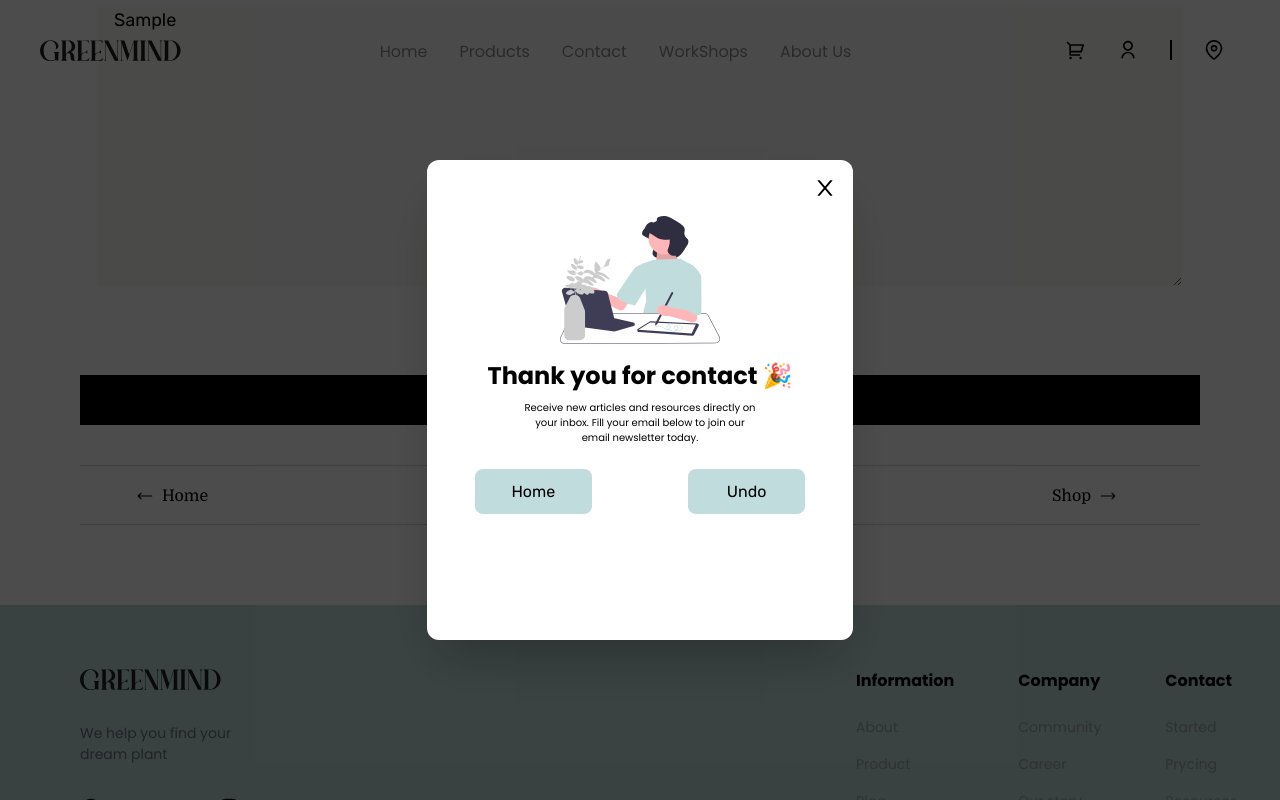
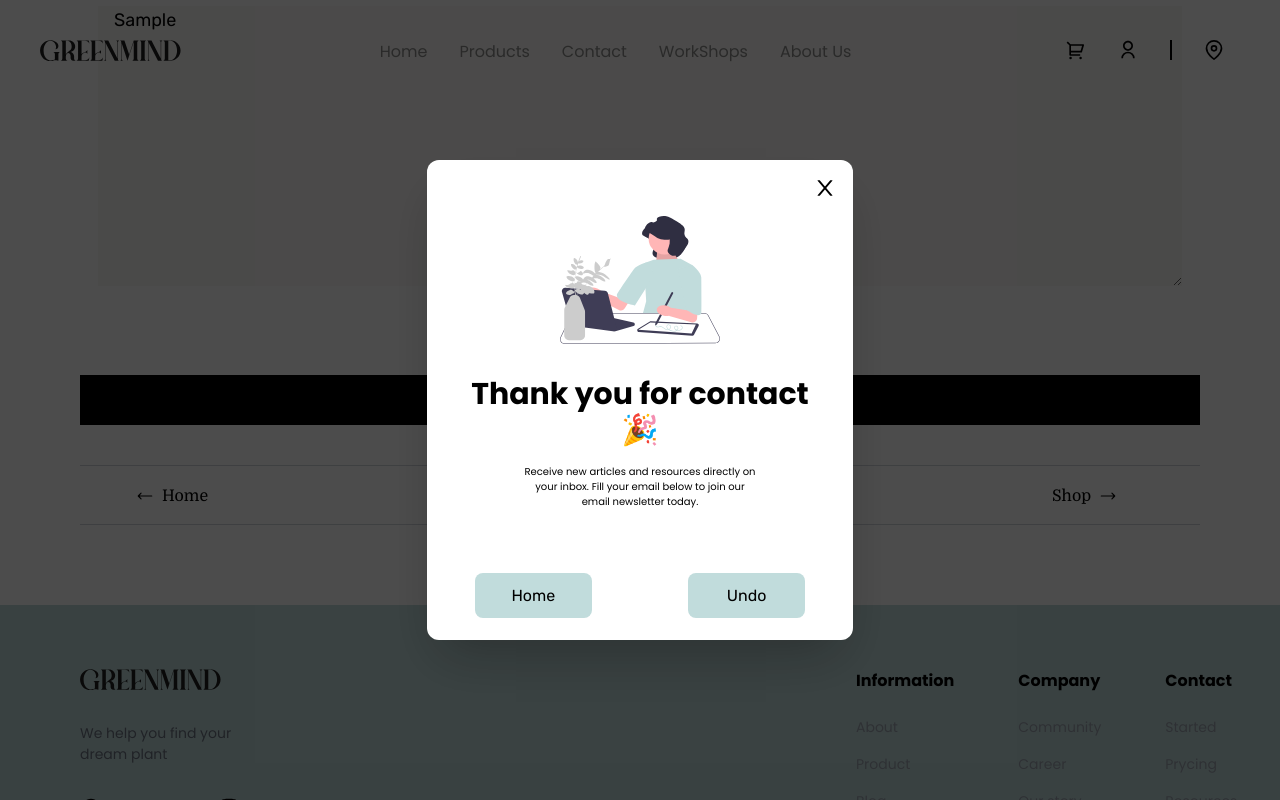
Before and after one commit to vanthang24803/GREEMIND, a React (Vite) app: page /contact in a window 1280 px wide. Both pictures are taken after typing "Sample", "name@example.com", "Sample", "Sample", "Sample" into the empty fields and a click on the button "Submit". Shown: the part 984-1784 px from the top of the page. Built offline with nearby package versions, Linux system fonts and the light colour scheme.

Commit message:
fix ui 2

```diff
--- a/src/components/contact/Modal.jsx
+++ b/src/components/contact/Modal.jsx
@@ -13,8 +13,8 @@ const Modal = ({ hanldeModal }) => {
         <div className="flex justify-center">
           <img src={ModalImg} alt="" className="h-32" />
         </div>
-        <div className="mx-8 my-4">
-          <h1 className="text-center text-2xl font-bold">
+        <div className="m-8">
+          <h1 className="my-4 text-center text-3xl font-bold">
             Thank you for contact 🎉
           </h1>
           <p className="my-2 text-center text-[14px] md:text-[10px]  lg:px-16">
@@ -22,12 +22,16 @@ const Modal = ({ hanldeModal }) => {
             email below to join our email newsletter today.
           </p>
         </div>
-        <div className="flex flex-col md:my-6 md:flex-row lg:mb-12">
+        <div className="flex flex-col md:my-12 md:flex-row lg:mt-16">
           <button className="primary w-6/7 mx-4 my-4 h-[45px] rounded-lg font-rubik hover:bg-gray-500 hover:text-white md:my-0 md:w-1/2 lg:mx-12 lg:w-1/3">
-           <Link to="/" className="text-black">Home</Link>
+            <Link to="/" className="text-black">
+              Home
+            </Link>
           </button>
-          <button className="primary  my-4 h-[45px] rounded-lg font-rubik hover:bg-gray-500 hover:text-white mx-4 md:my-0 md:w-1/2 lg:mx-12 lg:w-1/3"
-          onClick={hanldeModal}>
+          <button
+            className="primary  mx-4 my-4 h-[45px] rounded-lg font-rubik hover:bg-gray-500 hover:text-white md:my-0 md:w-1/2 lg:mx-12 lg:w-1/3"
+            onClick={hanldeModal}
+          >
             Undo
           </button>
         </div>
--- a/src/components/shop/NewNav.jsx
+++ b/src/components/shop/NewNav.jsx
@@ -53,7 +53,7 @@ const NewNav = () => {
       <div className="flex ">
         <div className="text-black" onClick={() => dispatch(open())}>
           <RiShoppingCart2Line className="icon" />
-          <div className="primary absolute right-[8%] top-[30%] z-10 h-4 w-4 rounded-full text-center  text-[12px] md:right-[25%] lg:right-[13.5%]">
+          <div className="primary absolute right-[8%] top-[30%] z-10 h-4 w-4 rounded-full text-center  text-[12px] md:right-[25%] lg:right-[12.5%]">
             {amount}
           </div>
         </div>
--- a/src/components/shop/Popup.jsx
+++ b/src/components/shop/Popup.jsx
@@ -4,7 +4,7 @@ import { AiOutlineClose } from "react-icons/ai";
 import PopupImg from "/src/assets/PopupImg.svg";
 const Popup = ({ hanldeModal }) => {
   return (
-    <div className="fixed inset-0 flex items-center justify-center bg-transparentBlack bg-opacity-10 z-10">
+    <div className="fixed inset-0 z-10 flex items-center justify-center bg-transparentBlack bg-opacity-10">
       <div className="w-3/4 rounded-xl bg-white shadow-2xl md:w-1/2 lg:h-3/5 lg:w-1/3 ">
         <button className="my-4 flex w-full justify-end " onClick={hanldeModal}>
           <AiOutlineClose className="mx-4 text-2xl transition-all ease-in-out hover:scale-125" />
@@ -21,15 +21,14 @@ const Popup = ({ hanldeModal }) => {
             email below to join our email newsletter today.
           </p>
         </div>
-        <form action="" className="my-6 flex flex-col px-6 lg:flex-row">
+        <form action="" className="my-12 flex flex-col px-6 lg:flex-row">
           <input
             type="email"
             placeholder="Enter your email"
             className="h-[54px] w-full rounded-3xl border-2 border-gray-400 px-4 font-rubik  text-sm"
-
           />
           <Link to="/contact" className="text-black hover:text-white ">
-            <button  className="primary mt-4 block h-[42px] w-full rounded-3xl  font-rubik  hover:bg-gray-500 md:mx-20 md:mt-8 md:w-[180px] lg:absolute  lg:-mx-32 lg:my-[0.35rem] lg:w-[120px]">
+            <button className="primary mt-4 block h-[42px] w-full rounded-3xl  font-rubik  hover:bg-gray-500 md:mx-20 md:mt-8 md:w-[180px] lg:absolute  lg:-mx-32 lg:my-[0.35rem] lg:w-[120px]">
               Subcribe
             </button>
           </Link>
```
